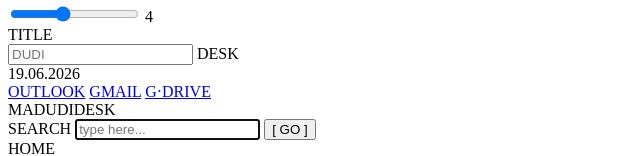
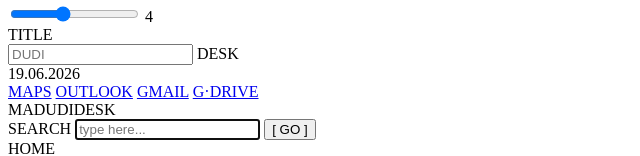
Before and after one commit to madasliver/DUDIDESK, a website built with Vite: page docs/index.html in a window 1280 px wide. Shown: the part 1076-1232 px from the top of the page, without its empty margins (0-640 px from the left). Built offline with nearby package versions, Linux system fonts and the light colour scheme; no server answers; files whose address does not match are found by name.

Commit message:
feat: add Google Maps quicklink in topbar

```diff
--- a/docs/index.html
+++ b/docs/index.html
@@ -78,6 +78,7 @@
       <span class="clock-date" id="clockDate"></span>
       <a class="weather-widget" id="weatherWidget" href="https://www.google.com/search?q=weather" target="_blank"></a>
       <div class="quicklinks">
+        <a class="quicklink" href="https://www.google.com/maps" target="_blank">MAPS</a>
         <a class="quicklink" href="https://outlook.live.com" target="_blank">OUTLOOK</a>
         <a class="quicklink" href="https://mail.google.com" target="_blank">GMAIL</a>
         <a class="quicklink" href="https://drive.google.com" target="_blank">G·DRIVE</a>
```
Also changed, not shown: index.html (+1 -0 lines).
